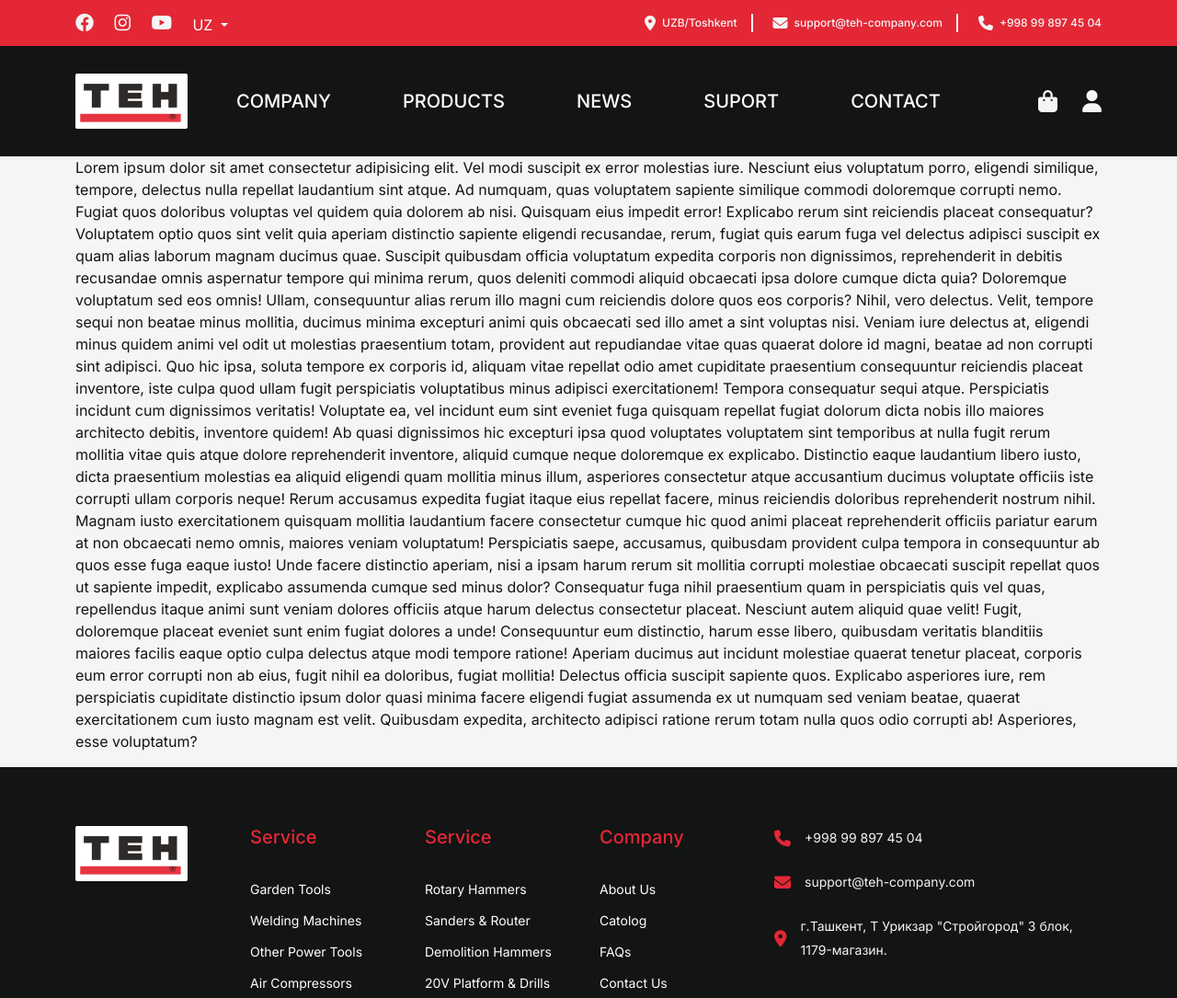
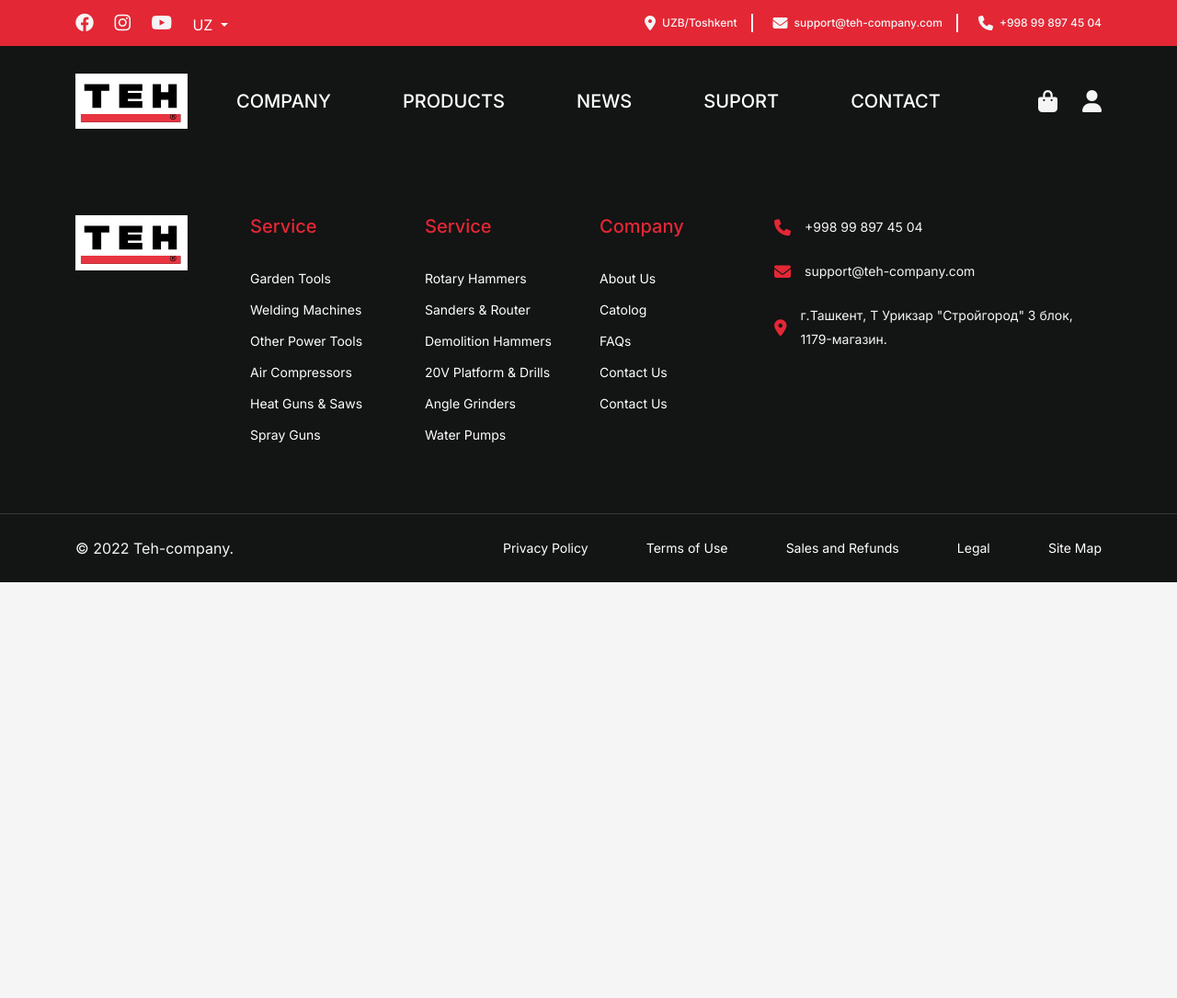
Before and after one commit to Davron77/TEH, a plain HTML site: page index.html in a window 1280 px wide. Shown: the top 1085 px of the page at 92% size. After the commit the page ends 800 px from the top, so only its background shows below. Drawn offline with nearby package versions, Linux system fonts and the light colour scheme.

Commit message:
Footer some bigs

```diff
--- a/index.html
+++ b/index.html
@@ -84,8 +84,8 @@
                             </div>
                         </div>
                     </div>
-                    <div class="col-8 col-lg-2 col-xl-1 text-center p-0">
-                        <a class="navbar-brand" href="/"><img src="/images/logo.png" alt="Logo"></a>
+                    <div class="col-8 col-lg-2 col-xl-1 text-center text-lg-start p-0">
+                        <a class="navbar-brand" href="/"><img src="/images/logo.svg" alt="Logo"></a>
                     </div>
                     <div class="col-2 order-lg-2 col-lg-1 col-xl-1 p-0">
                         <div class="navbar-left">
@@ -106,55 +106,11 @@
             </nav>
         </div>
     </header>
-
-    <main>
-        <div class="container">
-            <p>Lorem ipsum dolor sit amet consectetur adipisicing elit. Vel modi suscipit ex error molestias iure.
-                Nesciunt eius voluptatum porro, eligendi similique, tempore, delectus nulla repellat laudantium sint
-                atque. Ad numquam, quas voluptatem sapiente similique commodi doloremque corrupti nemo. Fugiat quos
-                doloribus voluptas vel quidem quia dolorem ab nisi. Quisquam eius impedit error! Explicabo rerum sint
-                reiciendis placeat consequatur? Voluptatem optio quos sint velit quia aperiam distinctio sapiente
-                eligendi recusandae, rerum, fugiat quis earum fuga vel delectus adipisci suscipit ex quam alias laborum
-                magnam ducimus quae. Suscipit quibusdam officia voluptatum expedita corporis non dignissimos,
-                reprehenderit in debitis recusandae omnis aspernatur tempore qui minima rerum, quos deleniti commodi
-                aliquid obcaecati ipsa dolore cumque dicta quia? Doloremque voluptatum sed eos omnis! Ullam,
-                consequuntur alias rerum illo magni cum reiciendis dolore quos eos corporis? Nihil, vero delectus.
-                Velit, tempore sequi non beatae minus mollitia, ducimus minima excepturi animi quis obcaecati sed illo
-                amet a sint voluptas nisi. Veniam iure delectus at, eligendi minus quidem animi vel odit ut molestias
-                praesentium totam, provident aut repudiandae vitae quas quaerat dolore id magni, beatae ad non corrupti
-                sint adipisci. Quo hic ipsa, soluta tempore ex corporis id, aliquam vitae repellat odio amet cupiditate
-                praesentium consequuntur reiciendis placeat inventore, iste culpa quod ullam fugit perspiciatis
-                voluptatibus minus adipisci exercitationem! Tempora consequatur sequi atque. Perspiciatis incidunt cum
-                dignissimos veritatis! Voluptate ea, vel incidunt eum sint eveniet fuga quisquam repellat fugiat dolorum
-                dicta nobis illo maiores architecto debitis, inventore quidem! Ab quasi dignissimos hic excepturi ipsa
-                quod voluptates voluptatem sint temporibus at nulla fugit rerum mollitia vitae quis atque dolore
-                reprehenderit inventore, aliquid cumque neque doloremque ex explicabo. Distinctio eaque laudantium
-                libero iusto, dicta praesentium molestias ea aliquid eligendi quam mollitia minus illum, asperiores
-                consectetur atque accusantium ducimus voluptate officiis iste corrupti ullam corporis neque! Rerum
-                accusamus expedita fugiat itaque eius repellat facere, minus reiciendis doloribus reprehenderit nostrum
-                nihil. Magnam iusto exercitationem quisquam mollitia laudantium facere consectetur cumque hic quod animi
-                placeat reprehenderit officiis pariatur earum at non obcaecati nemo omnis, maiores veniam voluptatum!
-                Perspiciatis saepe, accusamus, quibusdam provident culpa tempora in consequuntur ab quos esse fuga eaque
-                iusto! Unde facere distinctio aperiam, nisi a ipsam harum rerum sit mollitia corrupti molestiae
-                obcaecati suscipit repellat quos ut sapiente impedit, explicabo assumenda cumque sed minus dolor?
-                Consequatur fuga nihil praesentium quam in perspiciatis quis vel quas, repellendus itaque animi sunt
-                veniam dolores officiis atque harum delectus consectetur placeat. Nesciunt autem aliquid quae velit!
-                Fugit, doloremque placeat eveniet sunt enim fugiat dolores a unde! Consequuntur eum distinctio, harum
-                esse libero, quibusdam veritatis blanditiis maiores facilis eaque optio culpa delectus atque modi
-                tempore ratione! Aperiam ducimus aut incidunt molestiae quaerat tenetur placeat, corporis eum error
-                corrupti non ab eius, fugit nihil ea doloribus, fugiat mollitia! Delectus officia suscipit sapiente
-                quos. Explicabo asperiores iure, rem perspiciatis cupiditate distinctio ipsum dolor quasi minima facere
-                eligendi fugiat assumenda ex ut numquam sed veniam beatae, quaerat exercitationem cum iusto magnam est
-                velit. Quibusdam expedita, architecto adipisci ratione rerum totam nulla quos odio corrupti ab!
-                Asperiores, esse voluptatum?</p>
-        </div>
-    </main>
-
     <footer id="footer">
         <div class="container">
             <div class="row row-cols-5 py-5">
                 <div class="py-3 col-12 col-lg-12 col-xl-2">
-                    <a class="navbar-brand" href="/"><img src="/images/logo.png" alt="Logo"></a>
+                    <a class="navbar-brand" href="/"><img src="/images/logo.svg" alt="Logo"></a>
                 </div>
                 <div class="py-3 col-6 col-lg-4 col-xl-2">
                     <h5>Service</h5>
@@ -210,7 +166,7 @@
         <div class="container">
             <div class="d-flex flex-wrap justify-content-between align-items-center py-3">
                 <p class="col-md-3 mb-0">© 2022 Teh-company.</p>
-                <ul class="nav col-md-7 justify-content-between">
+                <ul class="nav col-md-7 justify-content-end justify-content-lg-between">
                     <li class="nav-item"><a href="#" class="nav-link px-0">Privacy Policy</a></li>
                     <li class="d-none d-lg-block nav-item"><a href="#" class="nav-link px-0">Terms of Use</a></li>
                     <li class="d-none d-lg-block nav-item"><a href="#" class="nav-link px-0">Sales and Refunds</a></li>
--- a/main.css
+++ b/main.css
@@ -182,6 +182,11 @@ header {
   font-size: 24px;
 }
 
+header img,
+footer img {
+  width: 122px;
+}
+
 /* HEADER NAVBAR END */
 
 /* HEADER NAVBAR MOBILE START */
@@ -280,6 +285,10 @@ a.footer__contactItem {
   .navbar-nav {
     padding: 0 10% !important;
   }
+  .navbar-nav .nav-link {
+    font-size: 25px !important;
+    line-height: 30px !important;
+  }
 }
 
 @media (max-width: 767.98px) {
@@ -311,6 +320,7 @@ a.footer__contactItem {
     top: 0;
     right: 0;
     transition: all 0.6s ease-in-out;
+    transform: translateY(-100%);
   }
 
   .dropdown-menu {
@@ -341,6 +351,10 @@ a.footer__contactItem {
   .footer__socials a {
     padding-bottom: 12px;
   }
+  .navbar-nav .nav-link {
+    font-size: 35px;
+    line-height: 51px;
+  }
 }
 
 @media (max-width: 1199.98px) {
```
Also changed, not shown: images/logo.svg (added).
